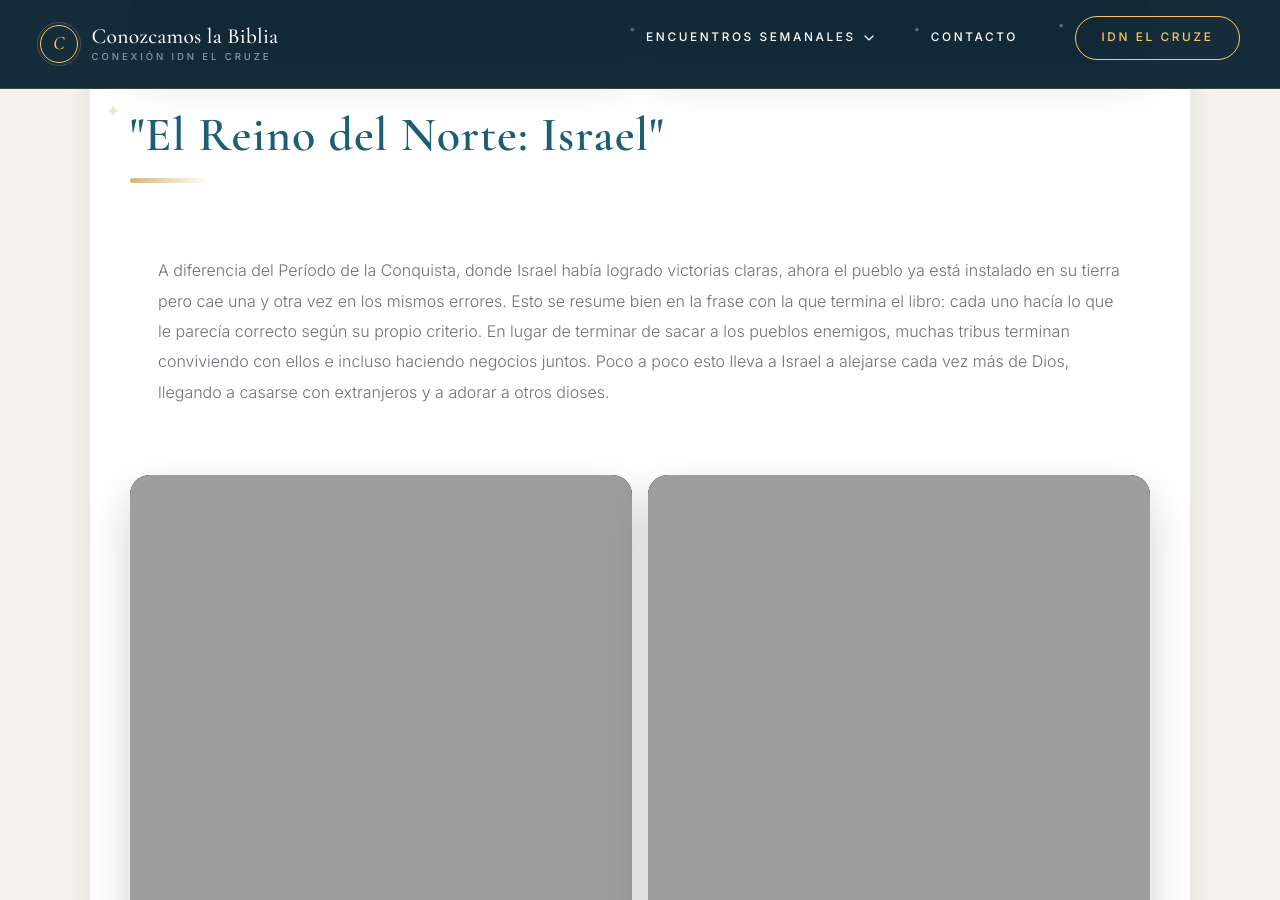
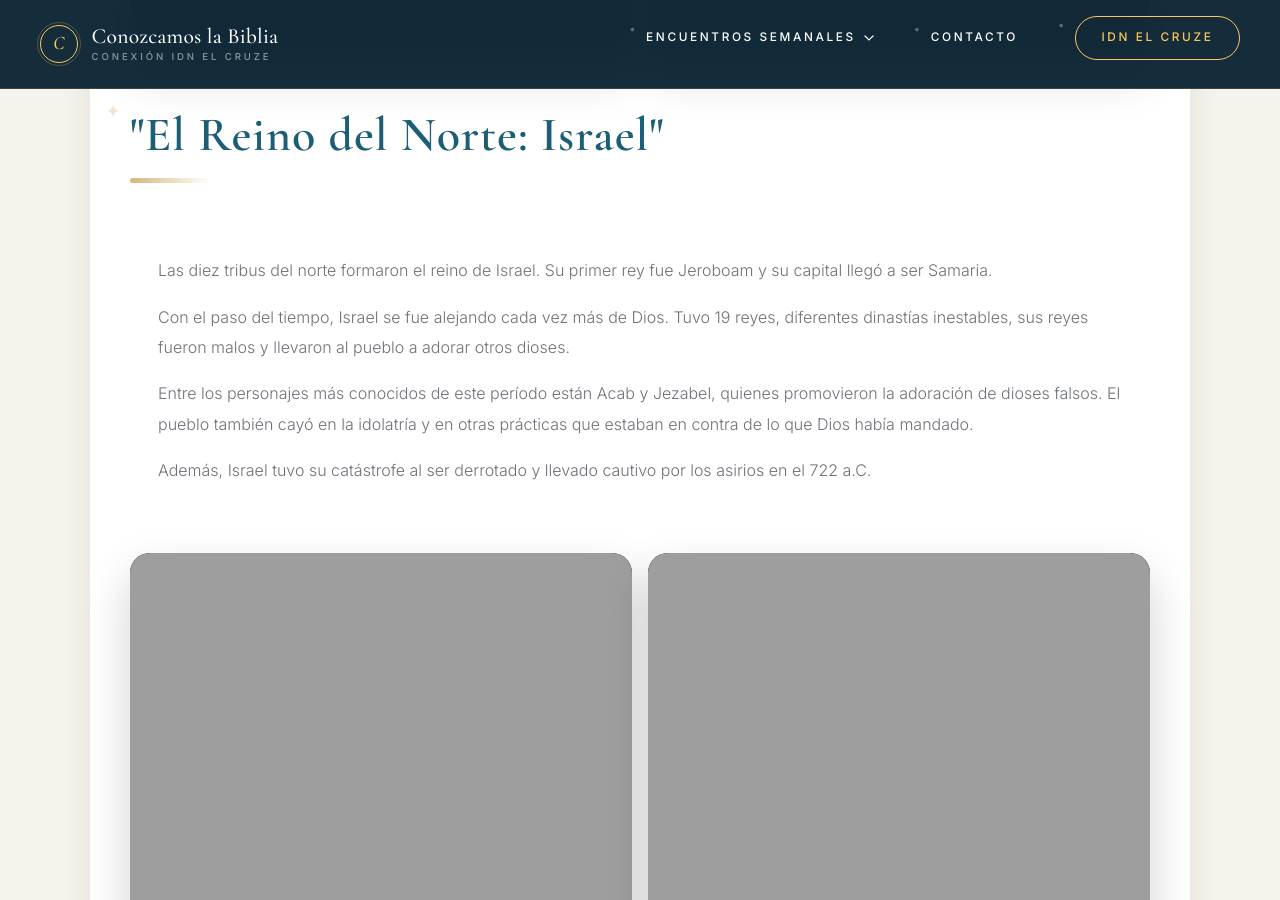
Before and after one commit to iporoma/conozcamoslabiblia, a Jekyll site: the page built from encuentro-nn.html, in a window 1280 px wide and 900 px high, scrolled down 7085 px. Built offline with Jekyll 4.4.1, drawn with Linux system fonts in a browser that asks for light colours; some of the changed text lies outside the part shown.

Commit message:
Update encuentro-nn.html

```diff
--- a/encuentro-nn.html
+++ b/encuentro-nn.html
@@ -95,8 +95,8 @@
         </div>
     <h2>"La división del reino"</h2>
       <div class="intro-box">
-      <p>A la muerte de Salomón, sus hijos Roboam y Jeroboam entran en un grave conflicto lo que resulta en la división del reinio de Israel.<br>
-      Las doce tribus dejaron de estar unidas y se formaron dos reinos:</p>
+      <p>A la muerte de Salomón, sus hijos Roboam y Jeroboam entran en un grave conflicto lo que resulta en la división del reinio de Israel.</p>
+      <p>Las doce tribus dejaron de estar unidas y se formaron dos reinos:</p>
       <ul>
       <li><b>Reino del Norte:</b> Israel, formado por diez tribus.</li>
       <li><b>Reino del Sur:</b> Judá, formado principalmente por Judá y Benjamín.</li>
@@ -112,7 +112,13 @@
       </div>
     <h2>"El Reino del Norte: Israel"</h2>
     <div class="accordion-content">
-            <p>A diferencia del Período de la Conquista, donde Israel había logrado victorias claras, ahora el pueblo ya está instalado en su tierra pero cae una y otra vez en los mismos errores. Esto se resume bien en la frase con la que termina el libro: cada uno hacía lo que le parecía correcto según su propio criterio. En lugar de terminar de sacar a los pueblos enemigos, muchas tribus terminan conviviendo con ellos e incluso haciendo negocios juntos. Poco a poco esto lleva a Israel a alejarse cada vez más de Dios, llegando a casarse con extranjeros y a adorar a otros dioses.</p>
+            <p>Las diez tribus del norte formaron el reino de Israel. Su primer rey fue Jeroboam y su capital llegó a ser Samaria.</p>
+
+<p>Con el paso del tiempo, Israel se fue alejando cada vez más de Dios. Tuvo 19 reyes, diferentes dinastías inestables, sus reyes fueron malos y llevaron al pueblo a adorar otros dioses.</p>
+
+<p>Entre los personajes más conocidos de este período están Acab y Jezabel, quienes promovieron la adoración de dioses falsos. El pueblo también cayó en la idolatría y en otras prácticas que estaban en contra de lo que Dios había mandado.</p>
+
+<p>Además, Israel tuvo su catástrofe al ser derrotado y llevado cautivo por los asirios en el 722 a.C.</p>
     </div>
 
       <div class="image-row">
@@ -123,9 +129,14 @@
               <img src="https://iporoma.github.io/conozcamoslabiblia/images/5-09.jpg" alt="Etapas del periodo">
           </div>
       </div>
-        <h2>"Quiénes fueron los líderes"</h2>
+        <h2>"Judá, el Reino del Sur"</h2>
         <div class="accordion-content">
-            <p>Durante esta etapa gobiernan como jueces: Otoniel, Aod, Samgar, Débora, Gedeón, Tola, Jaír, Jefté, Ibzán, Elón, Abdón y Sansón. También se mencionan a Barac y Abimelec, aunque ninguno de los dos llega a ser juez oficialmente. La historia sigue después en el libro de 1 Samuel (capítulos 1 al 8), donde aparecen los dos últimos jueces: Elí y Samuel. En medio de todo este período, también se ubica el pequeño libro de Rut, que cuenta cómo, a pesar del desorden general, hay gente que actúa bien delante de Dios. Rut, que era de Moab, termina siendo la bisabuela del rey David.</p>
+            <p>Las tribus de Judá y Benjamín formaron el Reino del Sur, llamado Judá. Su capital fue Jerusalén, donde continuaron el templo, el sacerdocio, los sacrificios y las fiestas religiosas.</p>
+
+<p>Judá tuvo 20 reyes de una sola dinastía. Algunos fueron fieles a Dios y trataron de llevar al pueblo por el buen camino. Entre ellos estuvieron Asa, Josafat, Ezequías y Josías.</p>
+
+<p>Sin embargo, la situación no siempre fue buena. Aunque hubo momentos en los que el pueblo volvió a buscar a Dios, también continuaron la idolatría y otras prácticas paganas.</p>
+          <p>Fueron conquistados y llevados cautivos por los babilonios en el 586 a.C.</p>
         </div>
 
       <div class="image-row">
```
